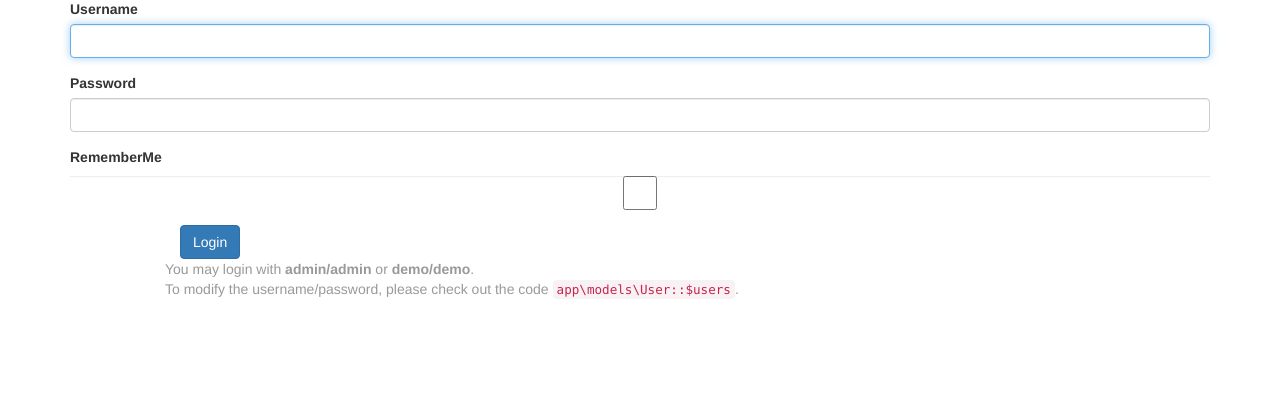
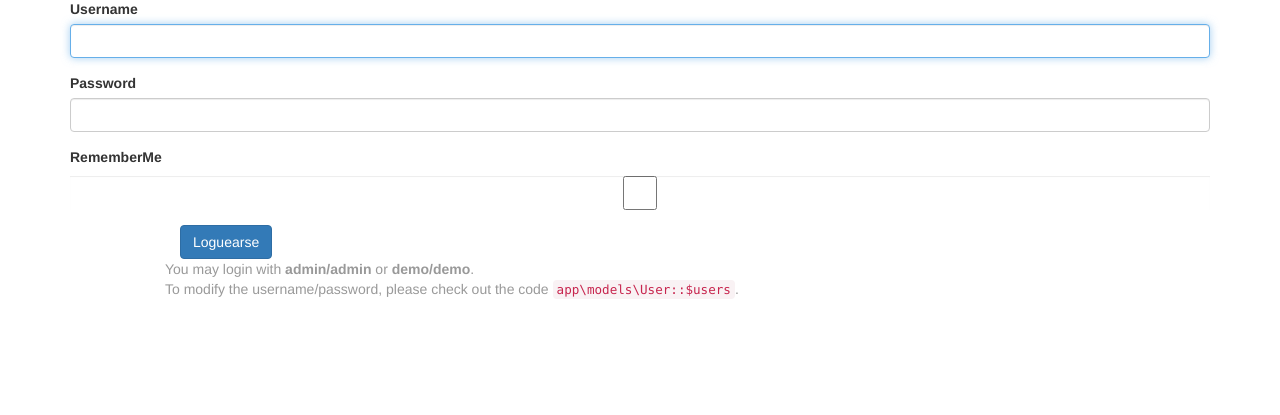
Before and after one commit to marcolato10/basic-yii, a Yii app: template views/site/login.php in a window 1280 px wide. Shown: the part 171-586 px from the top of the page. Run offline with PHP 8.4 and a stand-in for Yii, Linux system fonts and the light colour scheme; the template is opened without the code that fills it, so the values that code supplies are empty; form fields are guessed from the names that the template uses; some libraries are stand-ins or nearby versions.

Commit message:
ahora si

```diff
--- a/views/site/login.php
+++ b/views/site/login.php
@@ -34,7 +34,7 @@ $this->params['breadcrumbs'][] = $this->title;
 
         <div class="form-group">
             <div class="col-lg-offset-1 col-lg-11">
-                <?= Html::submitButton('Login', ['class' => 'btn btn-primary', 'name' => 'login-button']) ?>
+                <?= Html::submitButton('Loguearse', ['class' => 'btn btn-primary', 'name' => 'login-button']) ?>
             </div>
         </div>
 
```
